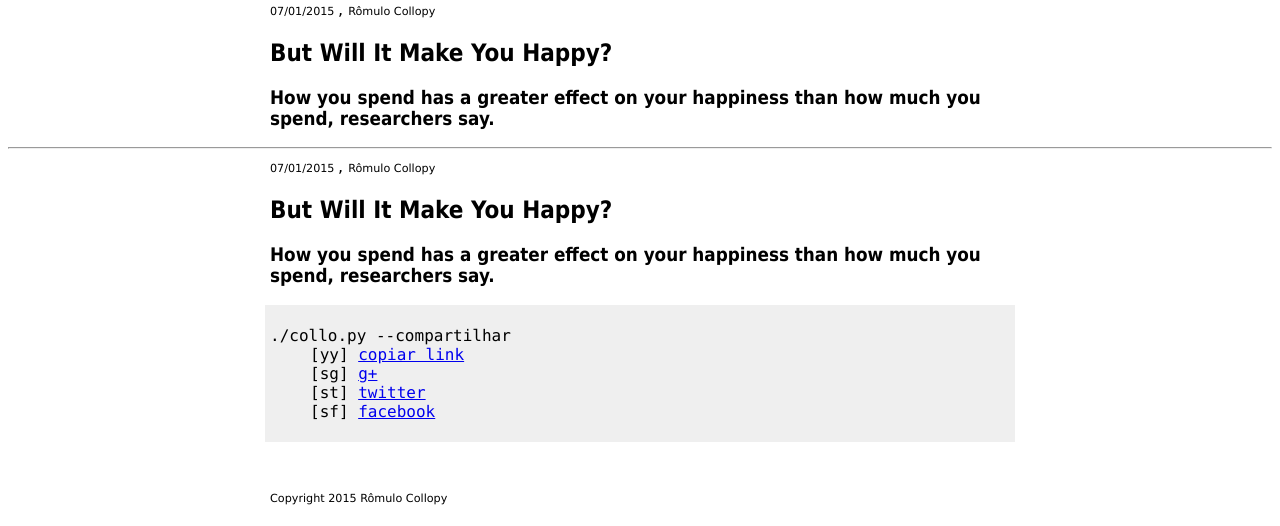
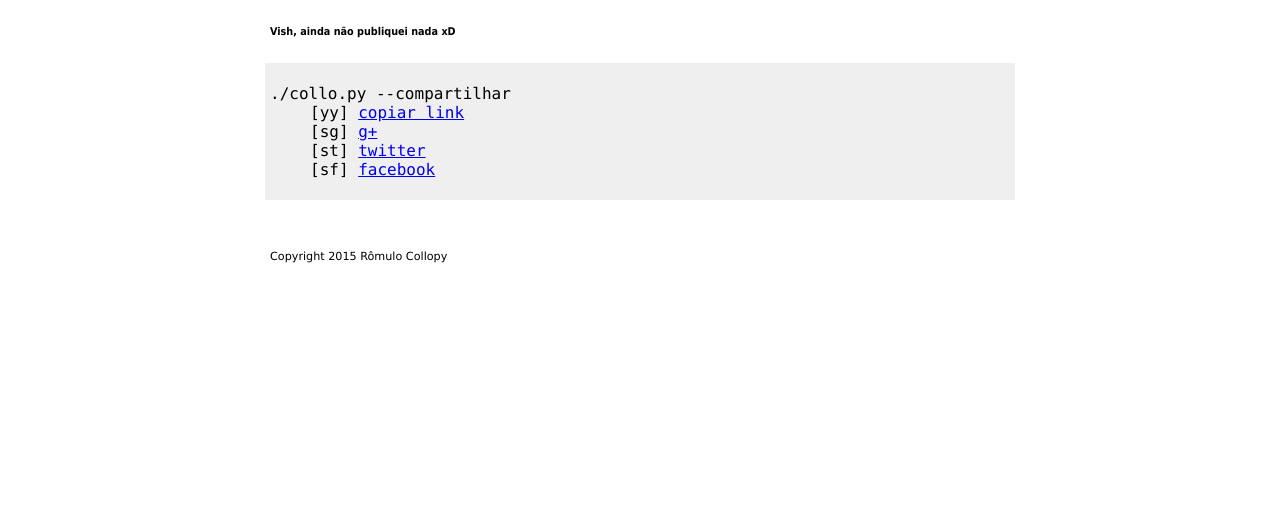
Before and after one commit to romulocollopy/collopyprobr, a Flask app: page / in a window 1280 px wide. Shown: the part 206-732 px from the top of the page. Run offline with Flask 2, Linux system fonts and the light colour scheme.

Commit message:
separate templates

```diff
--- a/project/collo.py
+++ b/project/collo.py
@@ -1,15 +1,51 @@
+#!/usr/bin/env python
+
 from flask import Flask
 from flask import render_template
+
+from datetime import datetime
 
 
 app = Flask(__name__)
 
 
+class MockArticles:
+    articles = {}
+
+    def prepopulate(self):
+        self.articles['mock-applications'] = {
+            'title': 'Trabalhando com o Mock',
+            'subtitle': 'O que e onde mockar seus testes',
+            'content': '<p>Oi tudo bom?</p>',
+            'publish_date': datetime.strptime('2015-09-12', "%Y-%m-%d"),
+            'author': 'Rômulo Collopy'
+        }
+
+    def find(self, key):
+        return self.articles.get(key, None)
+
+    def insert_one(self, slug, content=None):
+        content = content or {}
+
+        if slug in self.articles.keys():
+            raise KeyError('Article already exists')
+        self.articles[slug] = content
+
+
 @app.route('/')
 def index():
-    article = {}
     return render_template('index.html')
 
+
+@app.route('/articles/<path:post_slug>/')
+def entry_detail(post_slug=None):
+    articles = MockArticles()
+    articles.prepopulate()
+    article=articles.find(post_slug)
+    if not article:
+        return 'Oops! The article "%s" was not found.'\
+                    % post_slug, 404
+    return render_template('article_detail.html', article=article)
 
 if __name__ == '__main__':
     app.debug = True
--- a/project/templates/article_list.html
+++ b/project/templates/article_list.html
@@ -1,34 +1,31 @@
 {% extends 'base.html' %}
 
 		{% block content %}
+		<section name=content>
+			{% for article in articles %}
 			<article class="hentry">
-			<header>
-				<h1 class="entry-title">But Will It Make You Happy?</h1>
-				<h2 class="entry-summary">
-					How you spend has a greater effect on your happiness than how
-					much you spend, researchers say.
-				</h2>
 				<time class="published" datetime="2012-01-07 11:11:03-0400">
 					07/01/2015
-				</time>
-				<p class="byline author vcard">
-					__author__ = "<span class="fn">Rômulo Collopy</span>"
-				</p>
-			</header>
-			<div class="entry-content">
-				<p>Mussum ipsum cacilds, vidis litro abertis. Consetis adipiscings elitis. Pra lá , depois divoltis porris, paradis. Paisis, filhis, espiritis santis. Mé faiz elementum girarzis, nisi eros vermeio, in elementis mé pra quem é amistosis quis leo. Manduma pindureta quium dia nois paga. Sapien in monti palavris qui num significa nadis i pareci latim. Interessantiss quisso pudia ce receita de bolis, mais bolis eu num gostis.</p>
-				<p>Suco de cevadiss, é um leite divinis, qui tem lupuliz, matis, aguis e fermentis. Interagi no mé, cursus quis, vehicula ac nisi. Aenean vel dui dui. Nullam leo erat, aliquet quis tempus a, posuere ut mi. Ut scelerisque neque et turpis posuere pulvinar pellentesque nibh ullamcorper. Pharetra in mattis molestie, volutpat elementum justo. Aenean ut ante turpis. Pellentesque laoreet mé vel lectus scelerisque interdum cursus velit auctor. Lorem ipsum dolor sit amet, consectetur adipiscing elit. Etiam ac mauris lectus, non scelerisque augue. Aenean justo massa.</p>
-
-				<figure>
-					<img src="/static/images/romulo.jpg" alt="to muito bonito nessa foto" />
-					<figcaption>Eu acho que essa foto favoreceu o tom da minha barba</figcaption>
-				</figure>
-				<p>Mussum ipsum cacilds, vidis litro abertis. Consetis adipiscings elitis. Pra lá , depois divoltis porris, paradis. Paisis, filhis, espiritis santis. Mé faiz elementum girarzis, nisi eros vermeio, in elementis mé pra quem é amistosis quis leo. Manduma pindureta quium dia nois paga. Sapien in monti palavris qui num significa nadis i pareci latim. Interessantiss quisso pudia ce receita de bolis, mais bolis eu num gostis.</p>
-				<p>Suco de cevadiss, é um leite divinis, qui tem lupuliz, matis, aguis e fermentis. Interagi no mé, cursus quis, vehicula ac nisi. Aenean vel dui dui. Nullam leo erat, aliquet quis tempus a, posuere ut mi. Ut scelerisque neque et turpis posuere pulvinar pellentesque nibh ullamcorper. Pharetra in mattis molestie, volutpat elementum justo. Aenean ut ante turpis. Pellentesque laoreet mé vel lectus scelerisque interdum cursus velit auctor. Lorem ipsum dolor sit amet, consectetur adipiscing elit. Etiam ac mauris lectus, non scelerisque augue. Aenean justo massa.</p>
-			</div>
-			<footer>
-				<p>Agradeço especialmente ao Bernanrdo Fontes, que me ensinou a usar essa biblioteca</p>
-			</footer>
+				</time>,
+				<span class="byline author vcard">
+					<span class="fn">Rômulo Collopy</span>
+				</span>
+				<a href="{{ article.url }}">
+					<h2>{{ article.title }}</h2>
+				</a>
+				<a href="{{ article.url }}">
+					<h3>{{ article.subtitle }}</h3>
+				</a>
+			</article>
+				{% if not forloop.last%}
+			<hr/>
+				{% endif %}
+			{% else %}
+			<article>
+				<h6>Vish, ainda não publiquei nada xD</h6>
+			</article>
+			{% endfor %}
+		</section>
 		<aside>
 			<dl>
 				<dt>./collo.py --compartilhar</dt>
@@ -38,5 +35,4 @@
 				<dd>[sf] <a href="#" target="_blank">facebook</a></dd>
 			</dl>
 		</aside>
-		</article>
 		{% endblock content %}
--- a/project/templates/base.html
+++ b/project/templates/base.html
@@ -4,7 +4,7 @@
 		<meta charset="UTF-8">
 		<meta name="viewport" content="width=device-width, user-scalable=no">
 		<title>./collo.py</title>
-		<link rel="stylesheet" href="static/css/styles.css">
+		<link rel="stylesheet" href="/static/css/styles.css">
 	</head>
 	<body>
 		<header>
--- a/project/templates/index.html
+++ b/project/templates/index.html
@@ -1,42 +1 @@
 {% extends 'article_list.html' %}
-
-		{% block content %}
-		<section name=content>
-			<article class="hentry">
-				<time class="published" datetime="2012-01-07 11:11:03-0400">
-					07/01/2015
-				</time>,
-				<span class="byline author vcard">
-					<span class="fn">Rômulo Collopy</span>
-				</span>
-				<h2>But Will It Make You Happy?</h2>
-				<h3>
-					How you spend has a greater effect on your happiness than how
-					much you spend, researchers say.
-				</h3>
-			</article>
-			<hr/>
-			<article>
-				<time class="published" datetime="2012-01-07 11:11:03-0400">
-					07/01/2015
-				</time>,
-				<span class="byline author vcard">
-					<span class="fn">Rômulo Collopy</span>
-				</span>
-				<h2>But Will It Make You Happy?</h2>
-				<h3>
-					How you spend has a greater effect on your happiness than how
-					much you spend, researchers say.
-				</h3>
-			</article>
-		</section>
-		<aside>
-			<dl>
-				<dt>./collo.py --compartilhar</dt>
-				<dd>[yy] <a href="#" target="_blank">copiar link</a></dd>
-				<dd>[sg] <a href="#" target="_blank">g+</a></dd>
-				<dd>[st] <a href="#" target="_blank">twitter</a></dd>
-				<dd>[sf] <a href="#" target="_blank">facebook</a></dd>
-			</dl>
-		</aside>
-		{% endblock content %}
```
Also changed, not shown: project/templates/article_detail.html (+5 -6 lines), project/test_collo.py (+10 -1 lines). Lines whose indentation alone changed are shown as unchanged.
